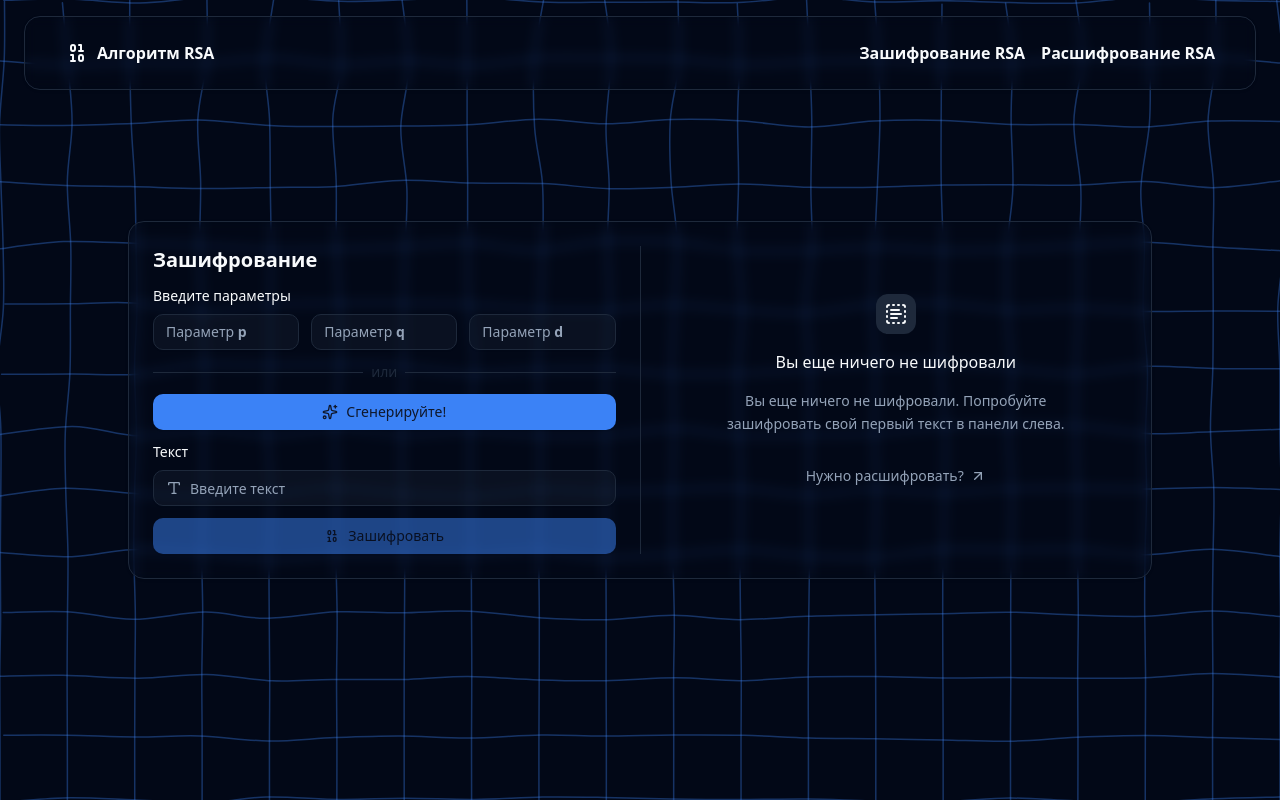
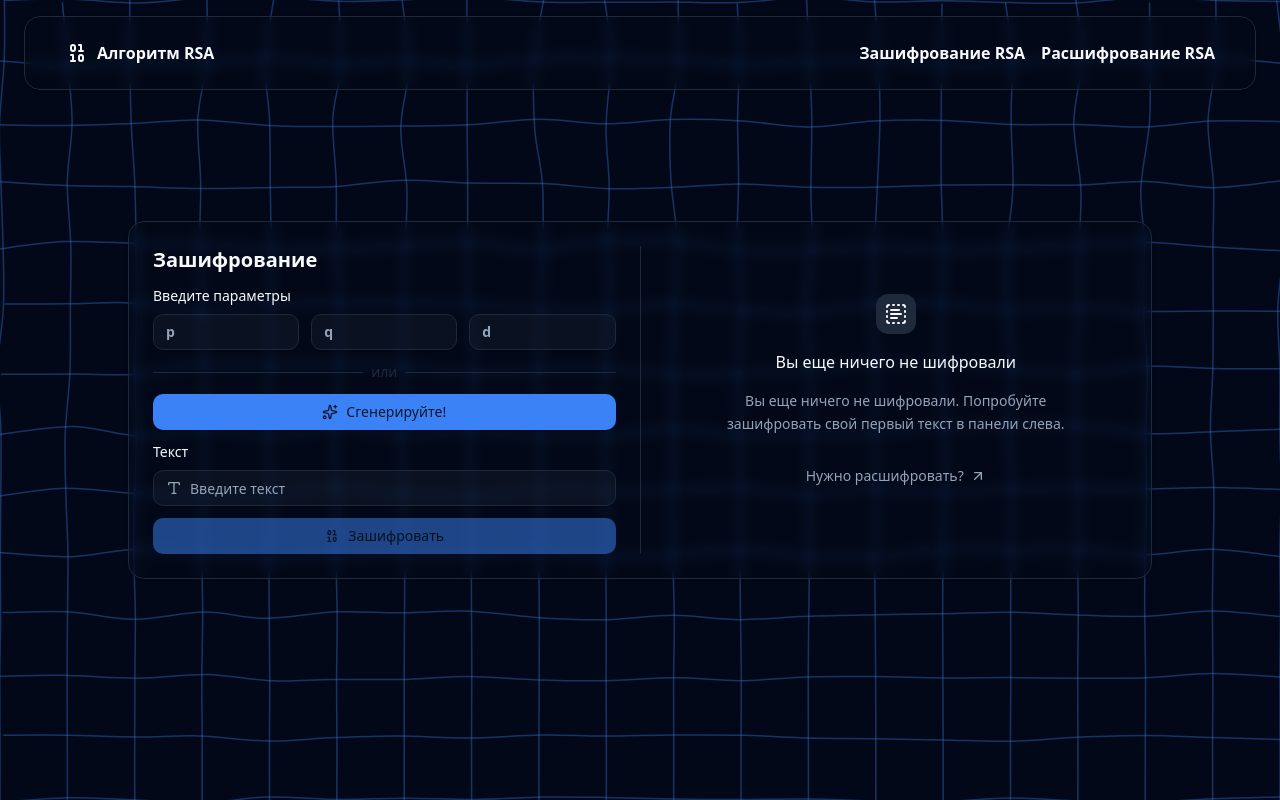
Before and after one commit to khudobin1/rsa-frontend, a Vue app: page /encrypt in a window 1280 px wide. Built offline with nearby package versions, Linux system fonts and the light colour scheme; a web font is replaced by a local one.

Commit message:
Изменения полей ввода

```diff
--- a/src/views/DecryptView.vue
+++ b/src/views/DecryptView.vue
@@ -65,7 +65,7 @@ onMounted(() => {
             <div class="flex gap-3 text-primary">
               <InputGroup>
                 <InputGroupAddon>
-                  <span class="text-sm">Ключ <span class="font-bold">n</span></span>
+                  <span class="font-bold text-sm">n</span>
                 </InputGroupAddon>
                 <InputGroupAddon align="inline-end" v-if="n">
                   <Button @click="n = ''" variant="ghost" class="size-4">
@@ -76,7 +76,7 @@ onMounted(() => {
               </InputGroup>
               <InputGroup>
                 <InputGroupAddon>
-                  <span class="text-sm">Ключ <span class="font-bold">d</span></span>
+                  <span class="font-bold text-sm">d</span>
                 </InputGroupAddon>
                 <InputGroupAddon align="inline-end" v-if="d">
                   <Button @click="d = ''" variant="ghost" class="size-4">
--- a/src/views/EncryptView.vue
+++ b/src/views/EncryptView.vue
@@ -80,29 +80,29 @@ const encrypt = async () => {
             <div class="flex gap-3 text-primary">
               <InputGroup>
                 <InputGroupAddon>
-                  <span class="text-sm">Параметр <span class="font-bold">p</span></span>
+                  <span class="font-bold text-sm">p</span>
                 </InputGroupAddon>
                 <InputGroupAddon align="inline-end" v-if="p">
                   <Button @click="p = ''" variant="ghost" class="size-4">
                     <X class="w-1 h-1" />
                   </Button>
                 </InputGroupAddon>
-                <InputGroupInput class="text-sm" v-model="p" align="left" />
+                <InputGroupInput class="text-sm" v-model="p" />
               </InputGroup>
               <InputGroup>
                 <InputGroupAddon>
-                  <span class="text-sm">Параметр <span class="font-bold">q</span></span>
+                  <span class="font-bold text-sm">q</span>
                 </InputGroupAddon>
                 <InputGroupAddon align="inline-end" v-if="q">
                   <Button @click="q = ''" variant="ghost" class="size-4">
                     <X class="w-1 h-1" />
                   </Button>
                 </InputGroupAddon>
-                <InputGroupInput class="text-sm" v-model="q" align="left" />
+                <InputGroupInput class="text-sm" v-model="q" />
               </InputGroup>
               <InputGroup>
                 <InputGroupAddon>
-                  <span class="text-sm">Параметр <span class="font-bold">d</span></span>
+                  <span class="font-bold text-sm">d</span>
                 </InputGroupAddon>
                 <InputGroupAddon align="inline-end" v-if="d">
                   <Button @click="d = ''" variant="ghost" class="size-4">
```
